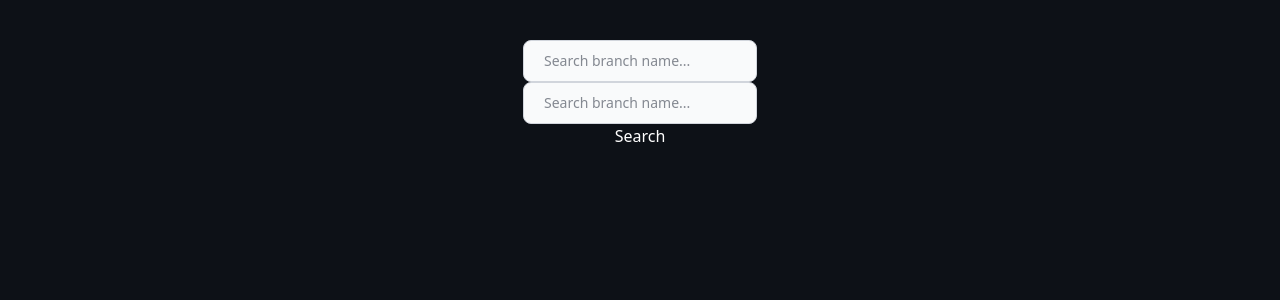
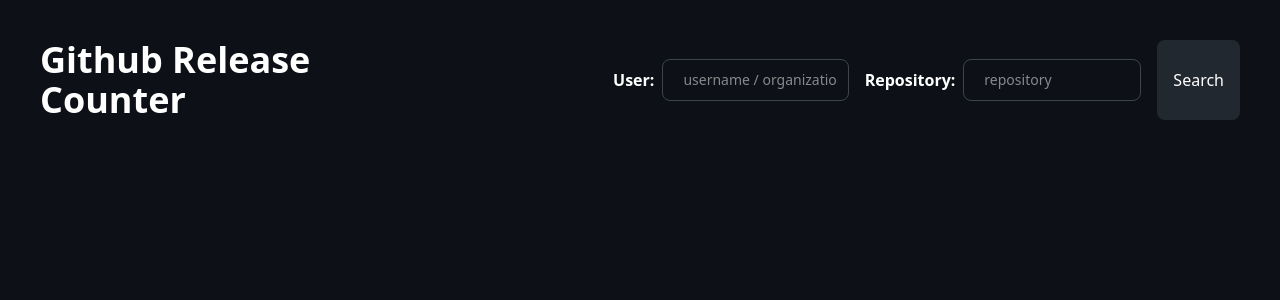
Before and after one commit to ghostbyte-dev/github-release-stats, a Next.js app: page / in a window 1280 px wide. Shown: the top 300 px of the page. Built offline with nearby package versions, Linux system fonts and the light colour scheme.

Commit message:
improve style of hole page

```diff
--- a/app/globals.css
+++ b/app/globals.css
@@ -1,10 +1,12 @@
 @import "tailwindcss";
 
 @theme {
+    --font-sans: Noto Sans;
     --color-text: #fff;
     --color-primary: #3EB84F;
     --color-border: #3D444D;
     --color-background: #0D1117;
+    --color-secondary-background: #212830;
 }
 
 @layer components {
--- a/app/page.tsx
+++ b/app/page.tsx
@@ -29,7 +29,11 @@ export default function Home() {
 
 	return (
 		<div>
+			<nav className="flex flex-row gap-52">
+				<h1 className="text-4xl font-bold">Github Release Counter</h1>
 				<SearchBar onSubmit={search} />
+			</nav>
+			<div className="mt-10">
 				{repositories && (
 					<div className="grid grid-cols-3 gap-4">
 						{repositories.map((repository: Repository) => (
@@ -40,5 +44,6 @@ export default function Home() {
 					</div>
 				)}
 			</div>
+		</div>
 	);
 }
--- a/components/input.tsx
+++ b/components/input.tsx
@@ -1,21 +1,21 @@
 interface InputProps {
+	label: string;
+	placeholder: string;
 	value: string;
 	onChange: (e: string) => void;
 }
 
 const Input = (props: InputProps) => {
 	return (
-    <div
-      className="flex items-center max-w-sm mx-auto"
-    >
-      <label htmlFor="simple-search" className="sr-only">
-        Search
+		<div className="flex flex-row max-w-sm items-center gap-2">
+			<label htmlFor="simple-search" className="font-bold">
+				{props.label}
 			</label>
 			<input
 				type="text"
 				id="simple-search"
-          className="bg-gray-50 border border-gray-300 text-gray-900 text-sm rounded-lg focus:ring-blue-500 focus:border-blue-500 block w-full ps-5 p-2.5  dark:bg-gray-700 dark:border-gray-600 dark:placeholder-gray-400 dark:text-white dark:focus:ring-blue-500 dark:focus:border-blue-500"
-          placeholder="Search branch name..."
+				className="border border-border text-text text-sm rounded-lg block w-full ps-5 p-2.5 focus:ring-0 focus:ring-offset-0 !outline-none focus:border-primary focus:border-2"
+				placeholder={props.placeholder}
 				required
 				onChange={(e) => props.onChange(e.target.value)}
 			/>
--- a/components/searchBar.tsx
+++ b/components/searchBar.tsx
@@ -18,10 +18,24 @@ const SearchBar = (props: SearchBarProps) => {
 	};
 
 	return (
-		<div className="flex flex-col">
-			<Input value={user} onChange={setUser} />
-			<Input value={repo} onChange={setRepo} />
-			<button type="button" onClick={() => submit({ user, repo })}>
+		<div className="flex flex-row gap-4">
+			<Input
+				value={user}
+				onChange={setUser}
+				label="User:"
+				placeholder="username / organization"
+			/>
+			<Input
+				value={repo}
+				onChange={setRepo}
+				label="Repository:"
+				placeholder="repository"
+			/>
+			<button
+				type="button"
+				onClick={() => submit({ user, repo })}
+				className="bg-secondary-background rounded-lg px-4 cursor-pointer"
+			>
 				Search
 			</button>
 		</div>
```
Lines whose indentation alone changed are shown as unchanged.
